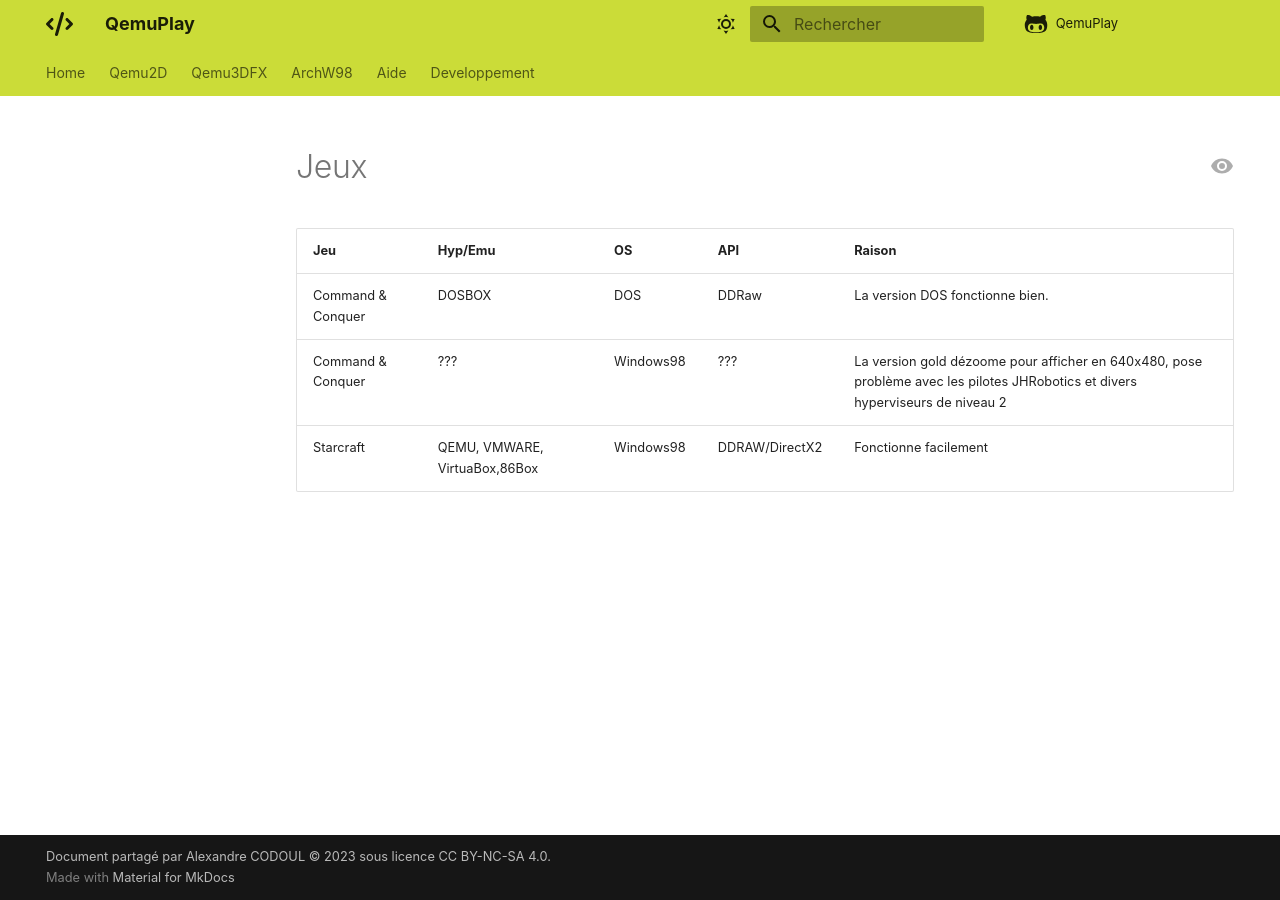
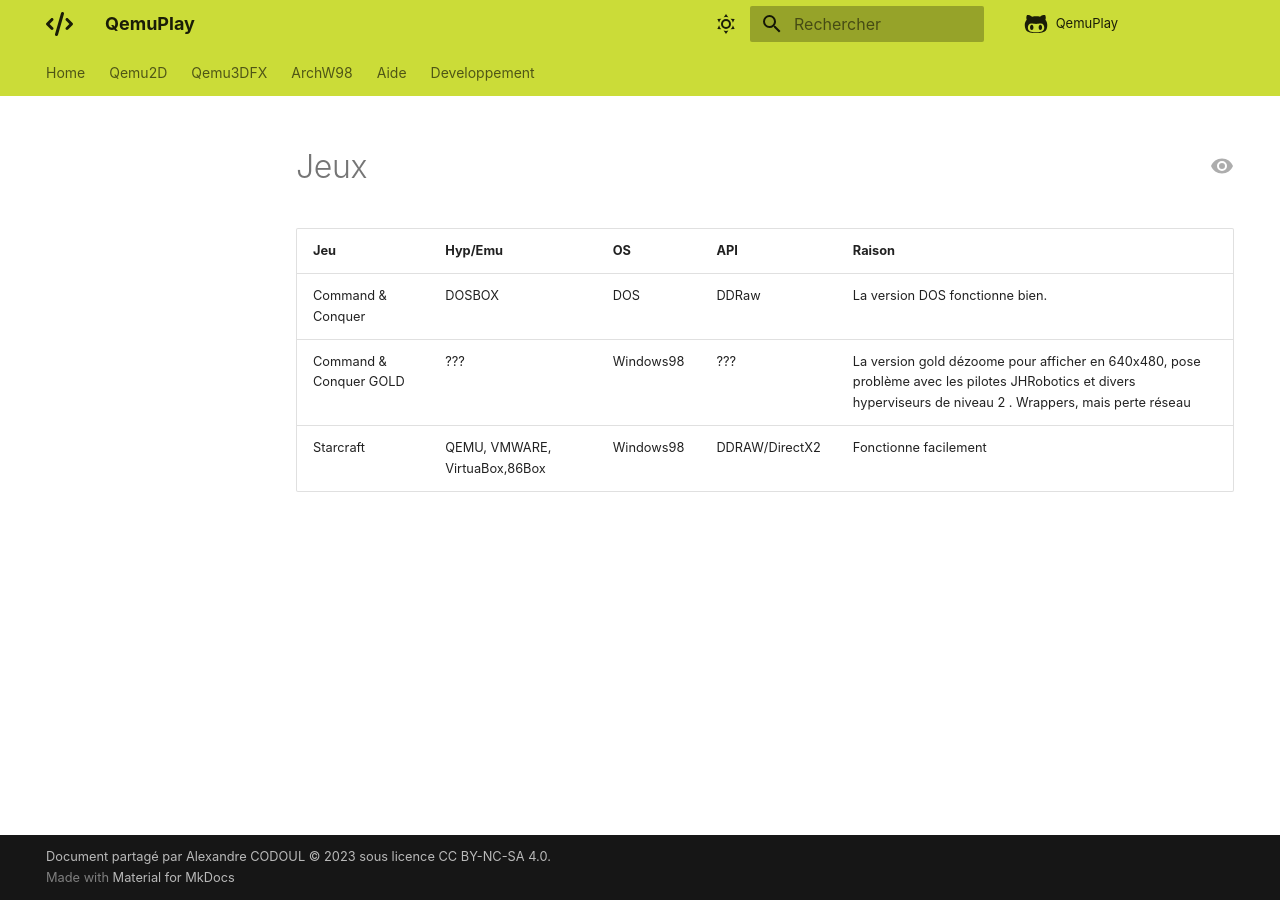
Before and after one commit to daerlnaxe/QemuPlay, an MkDocs documentation site: the page built from docs/90-developpement/Jeux.md, in a window 1280 px wide. Built offline with MkDocs 1.6.1 and Material for MkDocs 9.7.7, drawn with Linux system fonts in a browser that asks for light colours; comment, search, counter and statistics services are not loaded.

Commit message:
Update Jeux.md

```diff
--- a/docs/90-developpement/Jeux.md
+++ b/docs/90-developpement/Jeux.md
@@ -1,5 +1,5 @@
 |Jeu|Hyp/Emu|OS|API|Raison|
 |-|-|-|-|-|
 | Command & Conquer|DOSBOX | DOS|DDRaw | La version DOS fonctionne bien. |
-| Command & Conquer| ??? |Windows98|??? | La version gold dézoome pour afficher en 640x480, pose problème avec les pilotes JHRobotics et divers hyperviseurs de niveau 2  |
+| Command & Conquer GOLD| ??? |Windows98|??? | La version gold dézoome pour afficher en 640x480, pose problème avec les pilotes JHRobotics et divers hyperviseurs de niveau 2 . Wrappers, mais perte réseau |
 |Starcraft| QEMU, VMWARE, VirtuaBox,86Box |Windows98|DDRAW/DirectX2|Fonctionne facilement|
```
